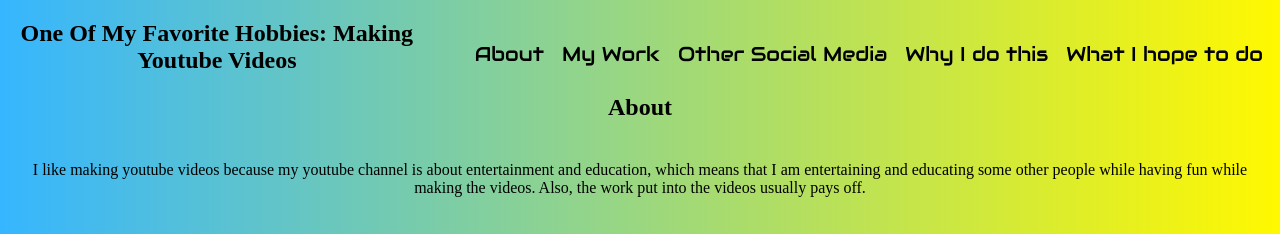
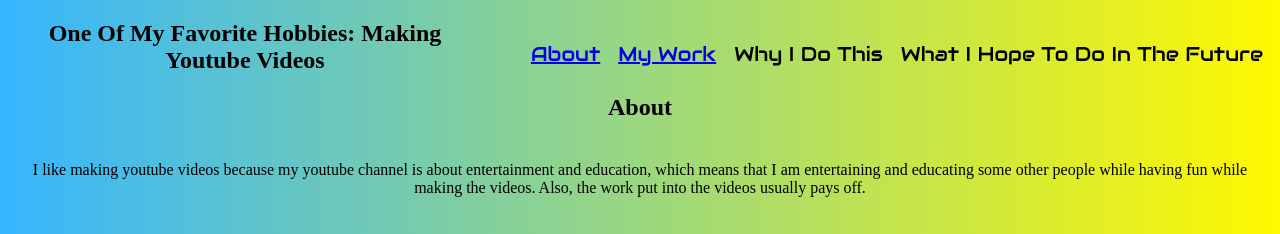
Before and after one commit to astro648/OneOfMyFavoriteHobbies, a plain HTML site: page index.html in a window 1280 px wide. Shown: the top 234 px of the page. Drawn offline with Linux system fonts and the light colour scheme.

Commit message:
Update index.html; see extended description
Phase III Pt. 3: partial menu functionality and smooth scroll added

```diff
--- a/index.html
+++ b/index.html
@@ -10,16 +10,15 @@
 
 <body>
     <ul class="menu">
-        <li class="link">About</li>
-        <li class="link">My Work</li>
-        <li class="link">Other Social Media</li>
-        <li class="link">Why I do this</li>
-        <li class="link">What I hope to do</li>
+        <li class="link"><a href="#about">About</a></li>
+        <li class="link"><a href="#mywork">My Work</a></li>
+        <li class="link">Why I Do This</li>
+        <li class="link">What I Hope To Do In The Future</li>
     </ul>
     <section>
         <h1 id="asdf">One Of My Favorite Hobbies: Making Youtube Videos</h1>
     </section>
-    <section>
+    <section id="about">
         <h2 id="asdf">About</h2>
         <p id="asdf">I like making youtube videos because my youtube channel is about entertainment and education, which means that I am entertaining and educating some other people while having fun while making the videos. Also, the work put into the videos usually pays off.</p>
     </section>
@@ -27,7 +26,7 @@
         <h2 id="asdf">Statistics of YouTube Channels and How Many People Have One</h2>
         <iframe id="asdf" width="894" height="503" src="https://www.tubics.com/blog/number-of-youtube-channels/" frameborder="0"></iframe>
     </section>
-    <section>
+    <section id="mywork">
         <h2 id="asdf">My Work (click on images to go to site)</h2>
         <h3 id="asdf">YouTube Channel</h3>
         <a href="https://www.youtube.com/channel/UCN5Yop-V-IpNqCu29OYtGvA" target="_blank"><img src="asdf.PNG" width="1100"></a>
```
